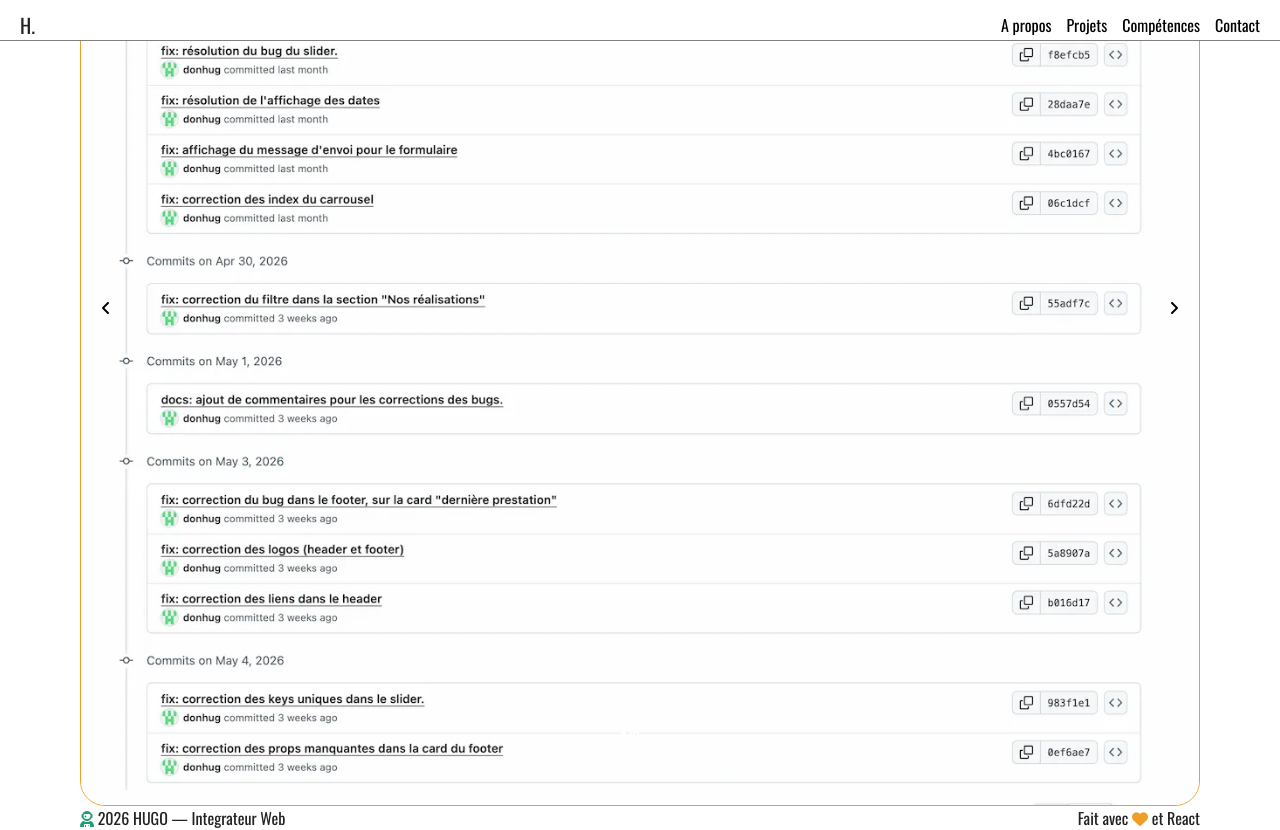
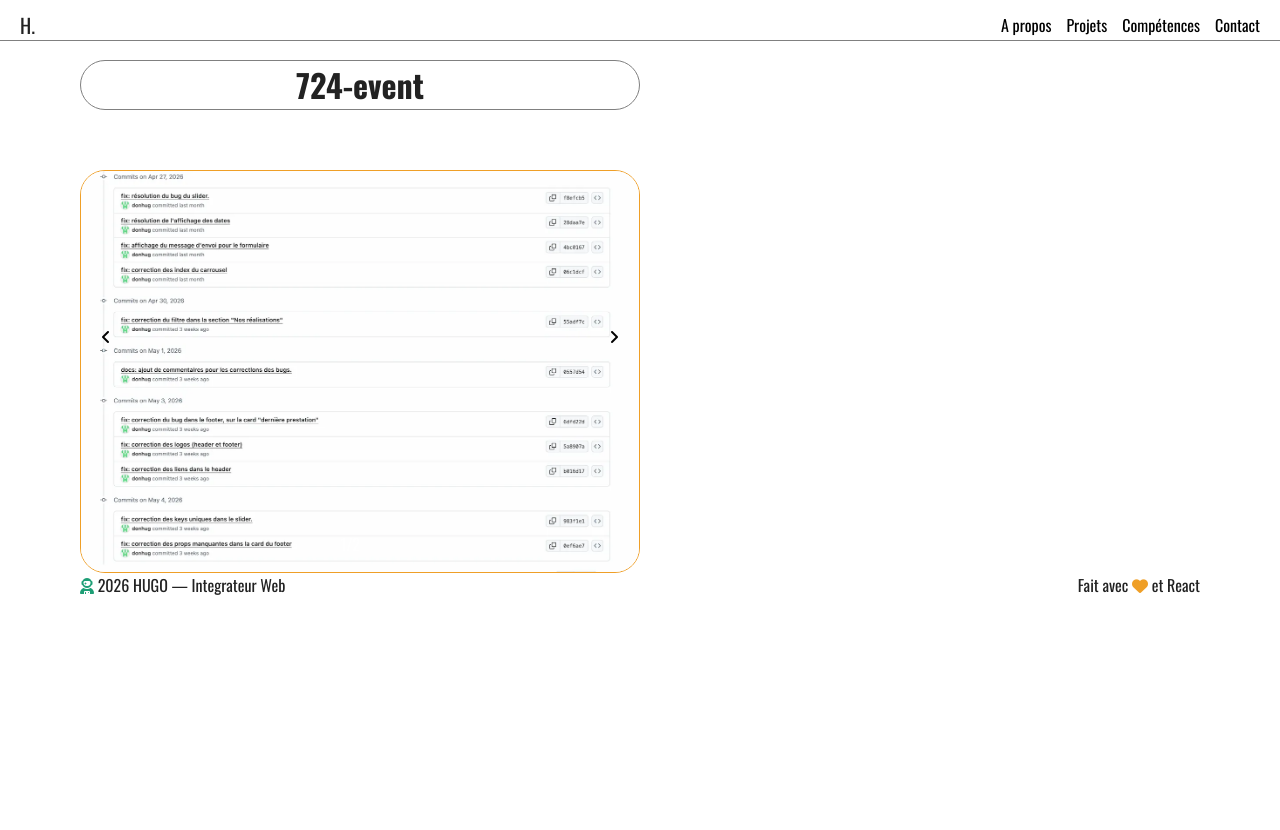
Before and after one commit to donhug/FEREY-HUGO, a React (Vite) app in the folder FEREY-HUGO/: page /Projet/724-event in a window 1280 px wide. After the commit the page ends 800 px from the top, so only its background shows below. Built offline with nearby package versions, Linux system fonts and the light colour scheme.

Commit message:
feat: ajout du titre sur la page projet

```diff
--- a/FEREY-HUGO/src/pages/Projet/Projet.css
+++ b/FEREY-HUGO/src/pages/Projet/Projet.css
@@ -0,0 +1,14 @@
+.main{
+    display: flex;
+    flex-direction: column;
+    align-items: center;
+}
+.title{
+    width: 100%;
+    display: flex;
+    justify-content: center;
+    margin-top: 60px;
+    margin-bottom: 60px;
+    border:1px var(--border-color) solid ;
+    border-radius: 30px;
+}
--- a/FEREY-HUGO/src/pages/Projet/Projet.jsx
+++ b/FEREY-HUGO/src/pages/Projet/Projet.jsx
@@ -8,9 +8,15 @@ function Projet(){
     const projet = projets.find((projet) => projet.id === id)
     return (
         <>
-            <Carrousel
-                images={projet.images}
-            />
+            <div className="main">
+                <div className="title">
+                    <h1>{projet.title}</h1>
+                </div>
+
+                <Carrousel
+                    images={projet.images}
+                />
+            </div>
         </>
     )
 }
```
